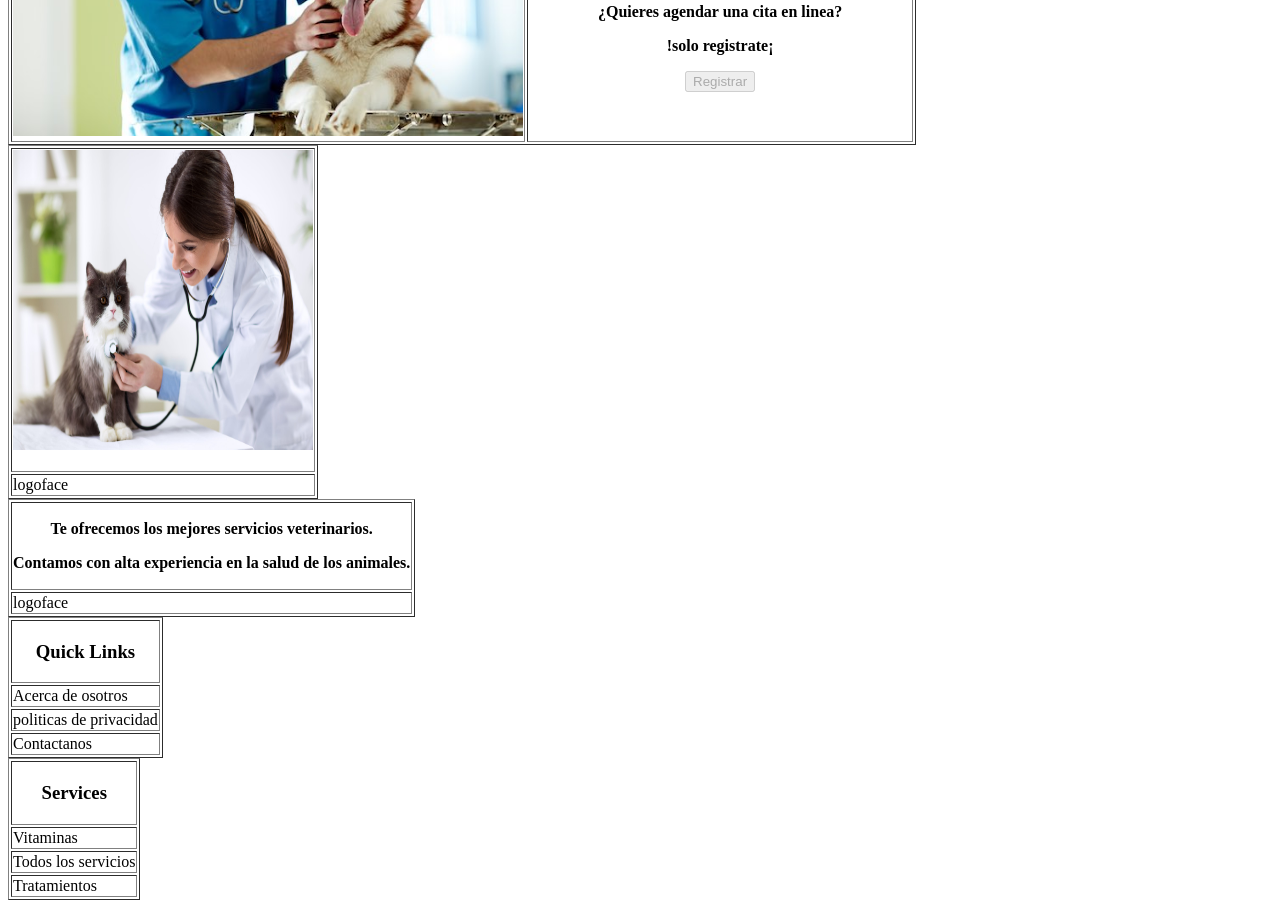
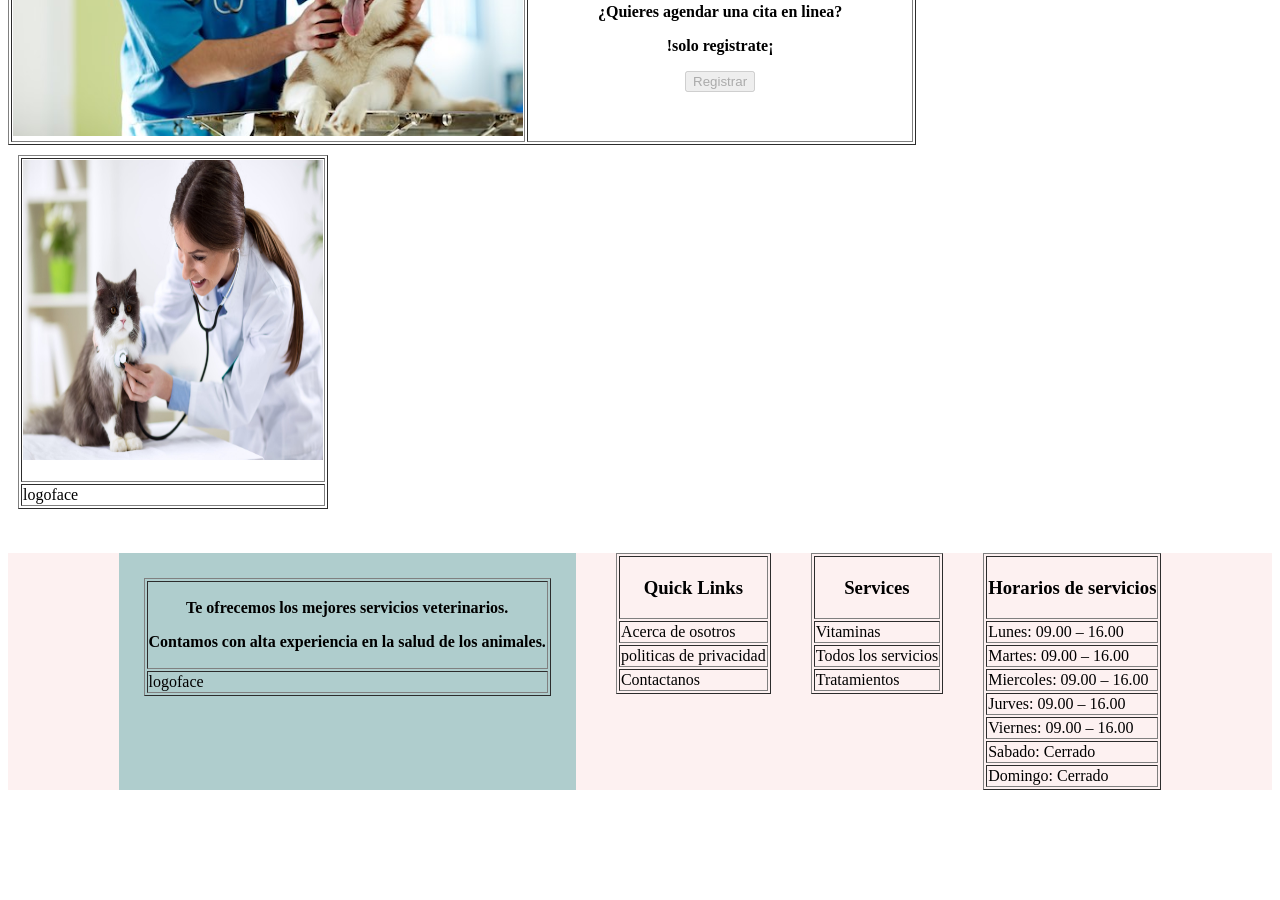
Before and after one commit to GuzmanVero/Proyect_Frontend, a plain HTML site: page index.html in a window 1280 px wide. Shown: the part 430-1330 px from the top of the page. After the commit the page ends 1228 px from the top, so only its background shows below. Drawn offline with Linux system fonts and the light colour scheme.

Commit message:
actualizacion de footer

```diff
--- a/CSS/style.css
+++ b/CSS/style.css
@@ -20,3 +20,42 @@ header{
     border-spacing: 15px;
     margin-left: auto;
 }
+.contenedor{
+    display: flex;
+    justify-content: center;
+
+}
+.columna1{
+    background-color: rgb(175, 205, 205);
+    padding: 25px;
+    margin: 0 20px;
+}
+.columna2{
+    margin: 0 20px;
+}
+.columna3{
+    margin: 0 20px;
+}
+.columna4{
+    margin: 0 20px;
+}
+
+.footer {
+    min-height: 70px;
+    background-color: #fdf1f1;
+    width: 100%;
+    /*position: relative;
+    clear: both;
+    margin-top: 0px;            ELIMINADO
+    padding-top: 0px;
+    overflow: visible;*/
+    position: relative;
+    bottom: 50;
+    margin: 20 0px;           /* NUEVO */
+  }
+.imagen1{
+    align-items: center;
+    padding: 10px;
+    height: 100px;
+    margin-left: auto;
+}
--- a/index.html
+++ b/index.html
@@ -61,13 +61,11 @@
 </table>
  </div>
 
-</body>
+</body><br><br><br><br><br><br><br><br><br><br><br><br><br><br><br><br>
 
 
 
-
-
-    <footer class="fooder">
+    <footer class="footer" border="1">
 
 
         <div class="contenedor">
@@ -122,4 +120,10 @@
 
 
 
+
+
+
+
+
+
 </html>
```
